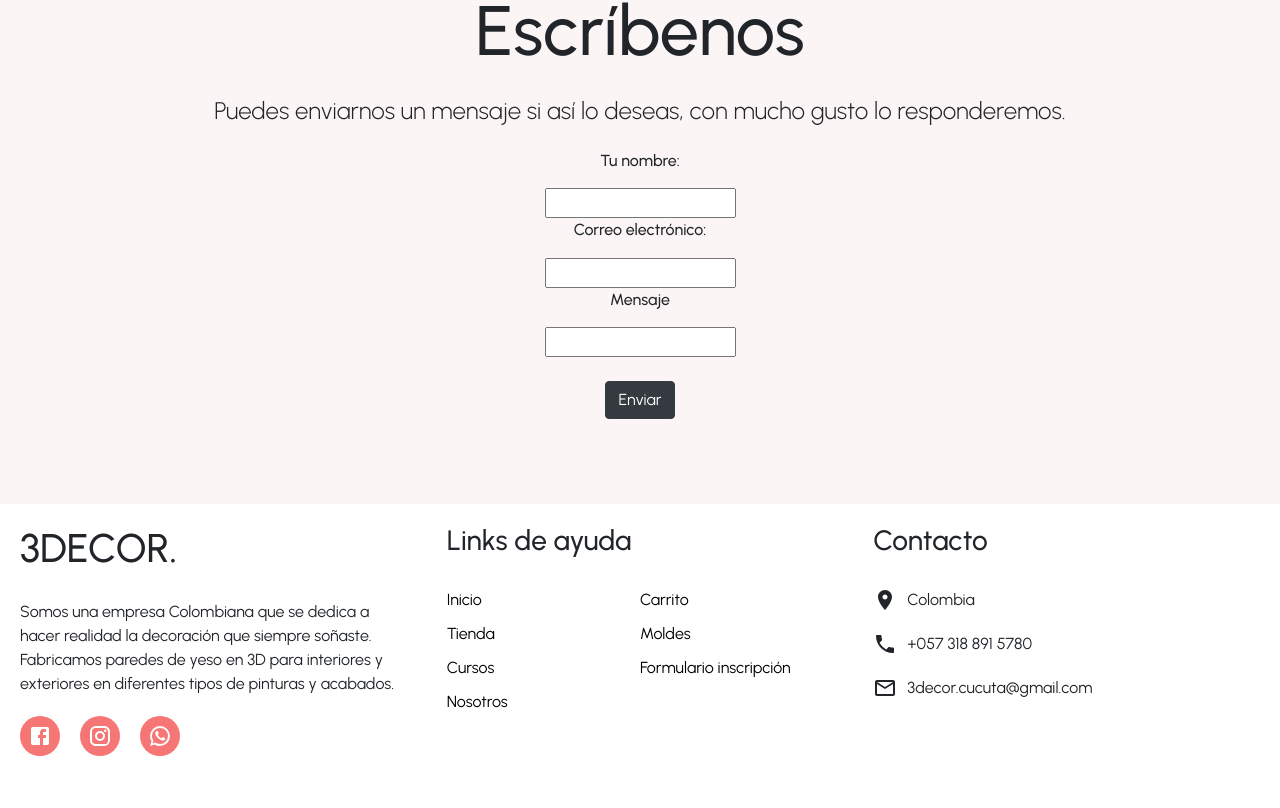
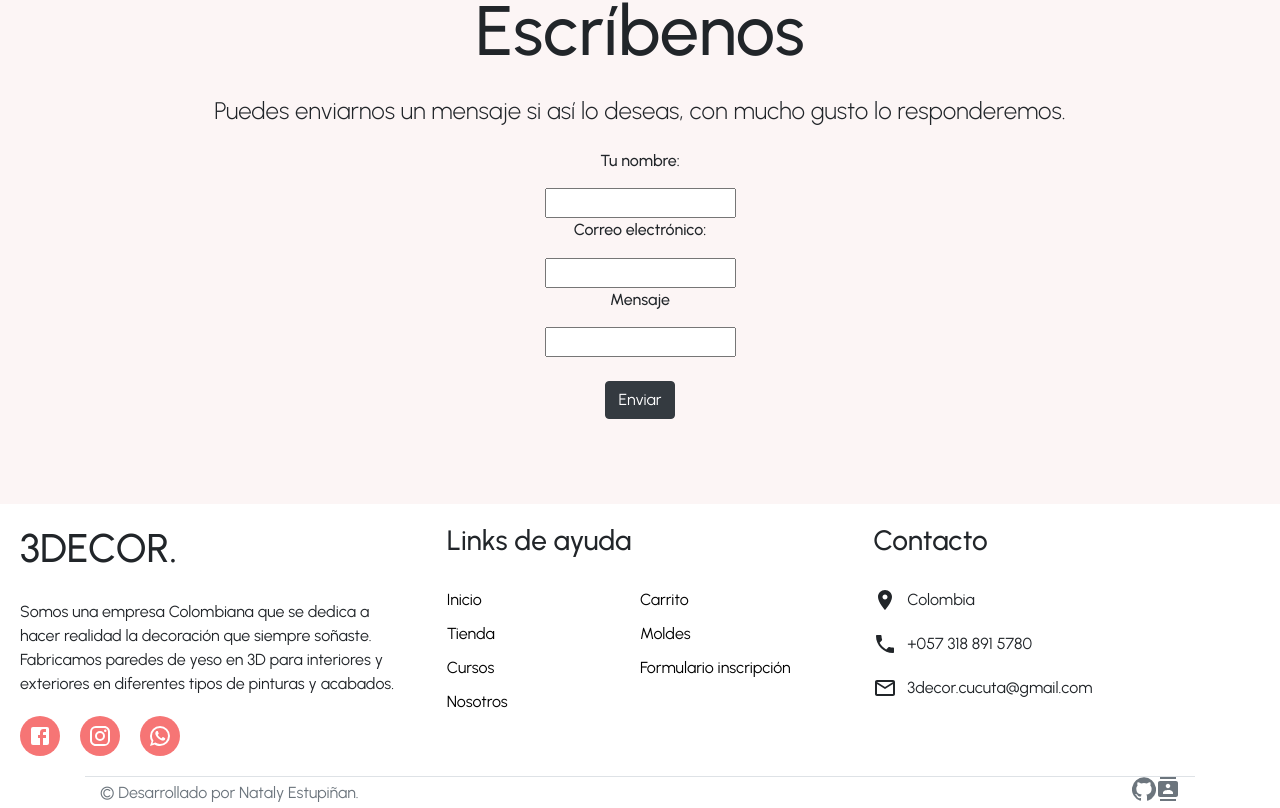
Before and after one commit to Nataly1Estupinan/3decor-ecommerce, a React (Create React App) app: page / in a window 1280 px wide. Shown: the part 4970-5778 px from the top of the page. Before the commit the page ends 5746 px from the top, so only its background shows below. Built offline with nearby package versions, Linux system fonts and the light colour scheme.

Commit message:
desarrollado por

```diff
--- a/src/components/Footer/Footer.jsx
+++ b/src/components/Footer/Footer.jsx
@@ -3,16 +3,19 @@ import {
   Instagram,
   MailOutline,
   Phone,
-
+  GitHub,
   Room,
 
+  Contacts,
   WhatsApp,
 } from "@material-ui/icons";
+
 import styles from "./Footer.module.css";
 import { Link } from "react-router-dom";
 
 const Footer = () => {
   return (
+    <>
     <div className={styles.Container}>
       <div className={styles.Left}>
         <h1 className={styles.Logo}>3DECOR.</h1>
@@ -168,6 +171,24 @@ const Footer = () => {
         </div>
       </div>
     </div>
+
+    <div className="container">
+    <footer className="d-flex flex-wrap justify-content-between align-items-center border-top">
+      <div className="col-md-4 d-flex align-items-center">
+
+        <a href="https://github.com/Nataly1Estupinan"><span className="text-muted">&copy; Desarrollado por Nataly Estupiñan.</span></a>
+      </div>
+
+      <ul className="nav col-md-4 justify-content-end list-unstyled d-flex">
+        <li className="ms-3"><a className="text-muted" href="https://github.com/Nataly1Estupinan">< GitHub/></a></li>
+
+        <li className="ms-3"><a className="text-muted" href="https://nataly1estupinan.github.io/Portafolio/#">< Contacts/></a></li>
+      </ul>
+    </footer>
+  </div>
+  </>
+
+
   );
 };
 
```
